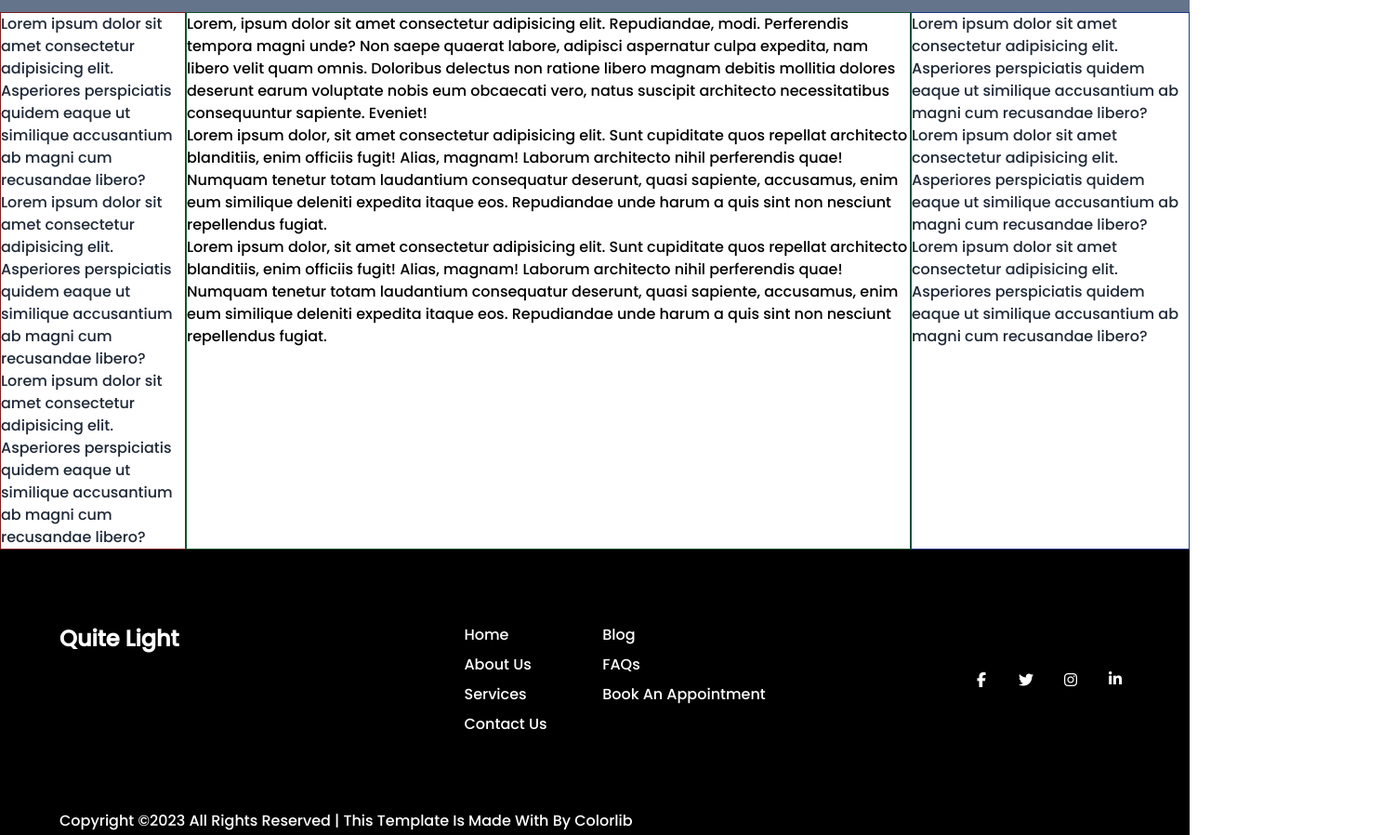
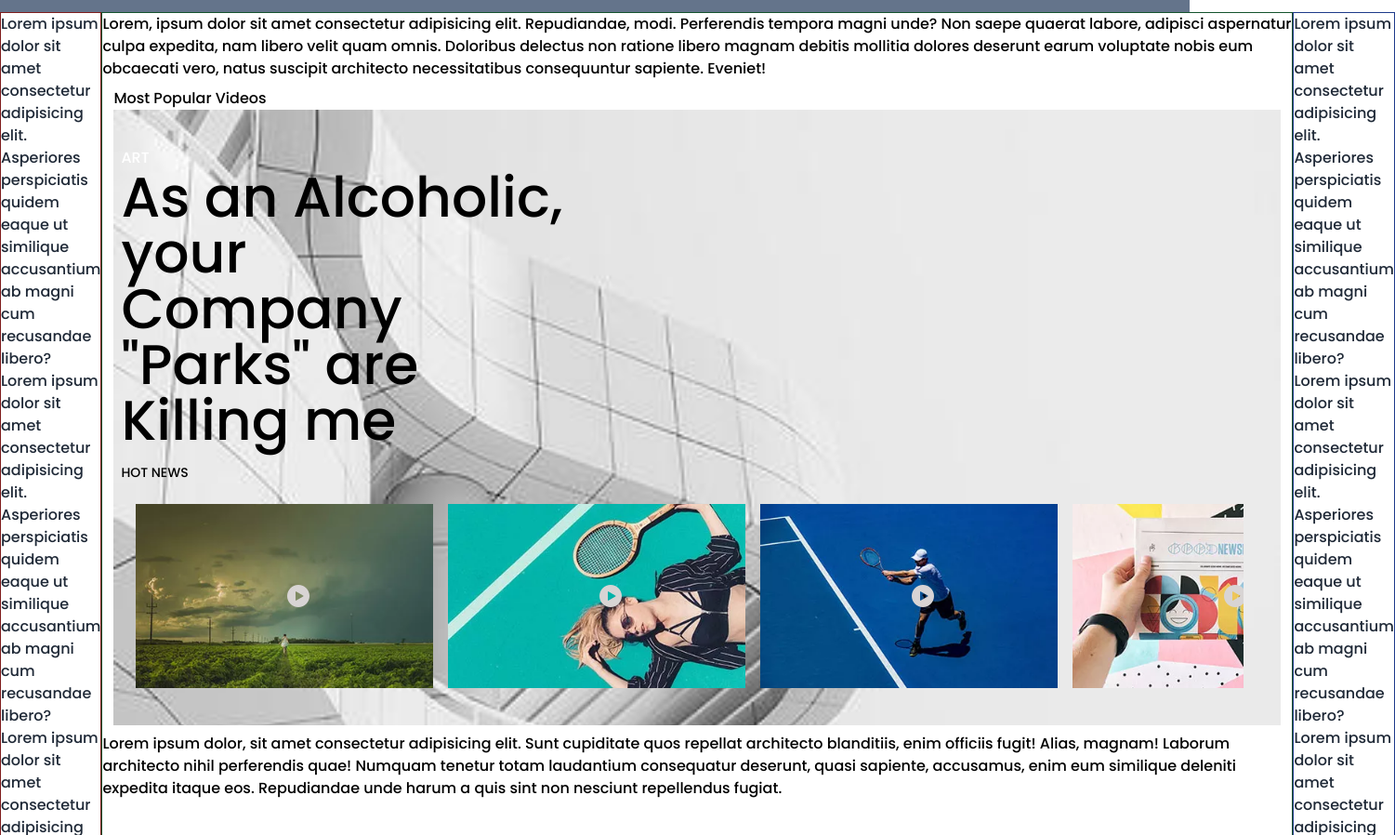
Before and after one commit to Duromedia-Academy/Cohort-1-Q-2023, a website: page public/index.html in a window 1280 px wide. Shown: the part 43-941 px from the top of the page at 93% size, 1501 px wide, since content can reach past the window. Drawn offline with Linux system fonts and the light colour scheme.

Commit message:
MostPopular1 section uploaded

```diff
--- a/package.json
+++ b/package.json
@@ -19,6 +19,7 @@
   "devDependencies": {
     "autoprefixer": "^10.4.13",
     "postcss": "^8.4.21",
+    "postcss-cli": "^10.1.0",
     "tailwindcss": "^3.2.4"
   }
 }
--- a/public/index.html
+++ b/public/index.html
@@ -84,8 +84,50 @@
 
                     <!-- Most Popular 1 -->
                     <!-- MOST POPULAR START HERE -->
-                    <div >
-                        <p>Lorem ipsum dolor, sit amet consectetur adipisicing elit. Sunt cupiditate quos repellat architecto blanditiis, enim officiis fugit! Alias, magnam! Laborum architecto nihil perferendis quae! Numquam tenetur totam laudantium consequatur deserunt, quasi sapiente, accusamus, enim eum similique deleniti expedita itaque eos. Repudiandae unde harum a quis sint non nesciunt repellendus fugiat.</p>
+                    <div class="px-3 py-2  max-w-[100vw]">
+                        <div >
+                            <h1  class="text-left text-base">Most Popular Videos </h1>
+                        </div>
+                        <div class="pl-2 bg-bac bg-cover  p-10  ">
+                          <div>
+                            <h6 class="text-white">
+                                ART
+                            </h6>
+                        </div>
+                        <div class="hover:text-yellow-400 md:text-6xl "><h2 class="">As an Alcoholic,<br>your <br>Company <br> "Parks" are <br> Killing me</h2></div>
+
+                        <div class="mt-4"><h5 class="text-sm">HOT NEWS</h5></div>
+
+                        <div class="pt-6 flex space-x-4 overflow-x-scroll px-4 ,max-w-100 ">
+
+                            <div class="  bg-1 bg-cover bg-center  px-20 py-1 " >
+                               <img class="m-20 " src="./css/img/icon.png"  alt="">
+
+                            </div>
+                            <div class="bg-2 bg-cover bg-right px-20 py-1">
+                               <img class="m-20 " src="./css/img/icon.png"  alt="">
+                            </div>
+                            <div class="bg-3 bg-cover bg-center px-20 py-1">
+                               <img class="m-20" src="./css/img/icon.png"  alt="">
+                            </div>
+                            <div class="bg-4 bg-cover bg-center px-20 py-1">
+                               <img class="m-20" src="./css/img/icon.png"  alt="">
+                            </div>
+                            <div class="bg-1 bg-cover bg-center px-20 py-1">
+                               <img class="m-20 text-center hover:text-yellow-400" src="./css/img/icon.png"  alt="">
+                            </div>
+                            <div class="bg-2 bg-cover bg-right px-20 py-1">
+                               <img class="m-20" src="./css/img/icon.png"  alt="">
+                            </div>
+                            <div class="bg-3 bg-cover bg-center px-20 py-1">
+                               <img class="m-20" src="./css/img/icon.png"  alt="">
+                            </div>
+                            <div class="bg-4 bg-cover bg-center px-20 py-1">
+                                <img class="m-20 " src="./css/img/icon.png"  alt="">
+                             </div>
+
+                        </div>
+                        </div>
                     </div>
                     <!-- Most Popular 1 -->
                     <!-- MOST POPULAR END HERE -->
--- a/tailwind.config.js
+++ b/tailwind.config.js
@@ -2,7 +2,18 @@
 module.exports = {
   content: ["./public/**/*.{html,js}"],
   theme: {
-    extend: {},
+    extend: {
+      backgroundImage: {
+        'bac': "url('./img/bac.jpg')",
+        '1': "url('./img/1.jpg.webp')",
+        '2': "url('./img/2.jpg.webp')",
+        '3': "url('./img/3.jpg.webp')",
+        '4': "url('./img/4.jpg.webp')",
+
+
+      }
+
+    },
     fontFamily: {
       'sans': ['Poppins', 'sans-serif'],
 
```
Also changed, not shown: public/css/img/1.jpg.webp (added), public/css/img/2.jpg.webp (added), public/css/img/3.jpg.webp (added), public/css/img/4.jpg.webp (added), public/css/img/bac.jpg (added), public/css/img/icon.png (added), public/css/style.css, 1 other file.
